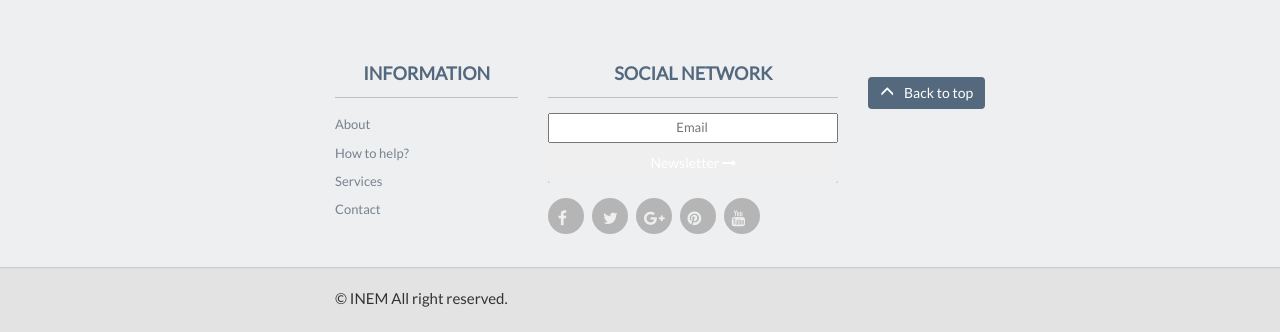
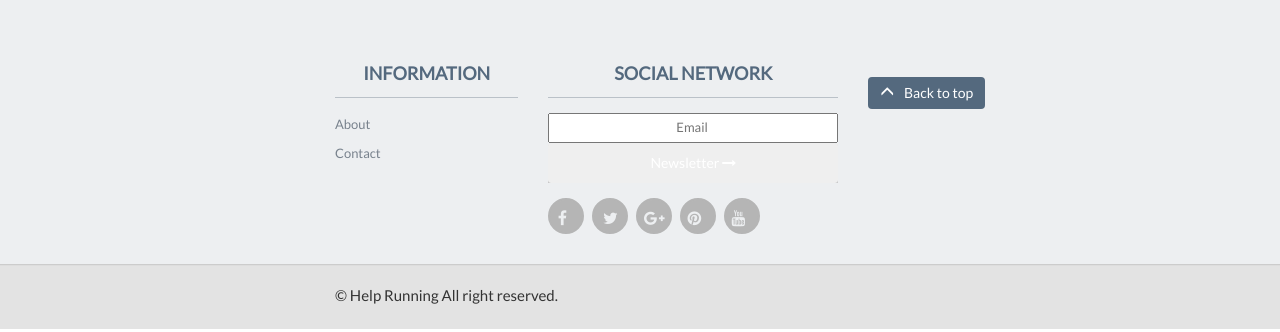
Before and after one commit to goldfishgam3r/ATW_E_G, a PHP site: page /teste2/index.php in a window 1280 px wide. Shown: the part 1557-1889 px from the top of the page. Run offline with PHP 8.4, Linux system fonts and the light colour scheme; data that the repository does not hold is empty; some libraries are stand-ins or nearby versions.

Commit message:
Update footer.php

```diff
--- a/teste2/footer.php
+++ b/teste2/footer.php
@@ -6,9 +6,7 @@
                     <h3> Information </h3>
                     <ul>
                         <li> <a href="#about"> About </a> </li>
-                        <li> <a href="#causes"> How to help? </a> </li>
-                        <li> <a href="#services"> Services </a> </li>
-                        <li> <a href="#contact"> Contact </a> </li>
+                         <li> <a href="#contact"> Contact </a> </li>
                     </ul>
                 </div>
                 <div class="col-md-6">
@@ -42,7 +40,7 @@
 
     <div class="footer-bottom">
         <div class="container">
-            <p class="pull-left">© INEM All right reserved.</p>
+            <p class="pull-left">© Help Running All right reserved.</p>
             <div class="pull-right">
             </div>
         </div>
```
